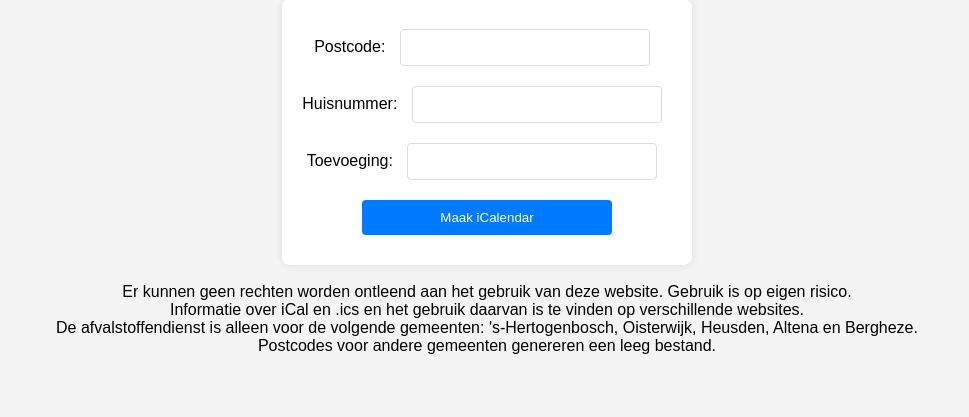
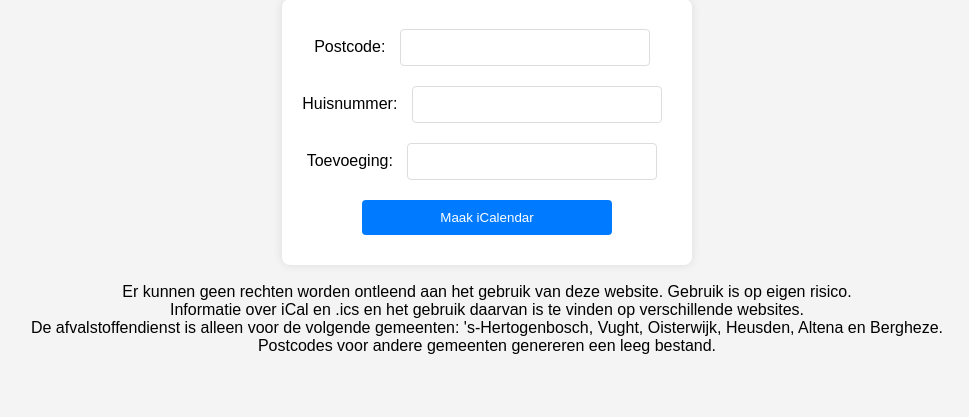
Before and after one commit to Maurice1969DB/afvalstoffendienst, a Flask app: page / in a window 1280 px wide. Shown: the part 245-662 px from the top of the page, without its empty margins (153-1122 px from the left). Run offline with Flask 3, Linux system fonts and the light colour scheme.

Commit message:
Repaired 13

```diff
--- a/templates/index.html
+++ b/templates/index.html
@@ -22,7 +22,7 @@
     <br>
     <footer>Er kunnen geen rechten worden ontleend aan het gebruik van deze website. Gebruik is op eigen risico.<br>
         Informatie over iCal en .ics en het gebruik daarvan is te vinden op verschillende websites.<br>
-        De afvalstoffendienst is alleen voor de volgende gemeenten: 's-Hertogenbosch, Oisterwijk, Heusden, Altena en Bergheze.<br>
+        De afvalstoffendienst is alleen voor de volgende gemeenten: 's-Hertogenbosch, Vught, Oisterwijk, Heusden, Altena en Bergheze.<br>
         Postcodes voor andere gemeenten genereren een leeg bestand.
     </footer>
 </body>
```
